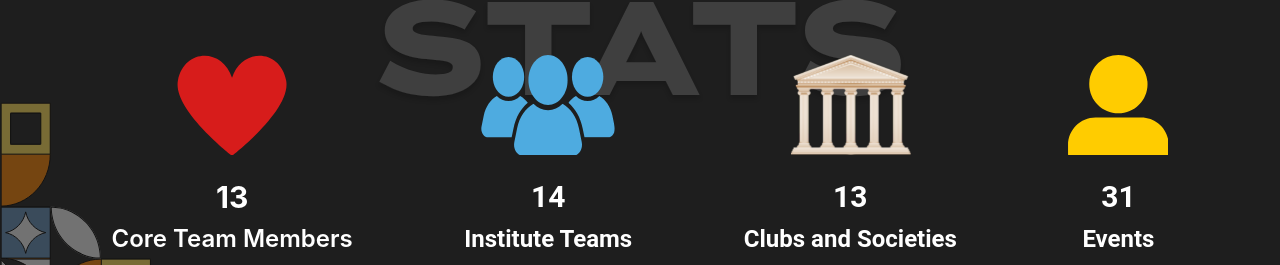
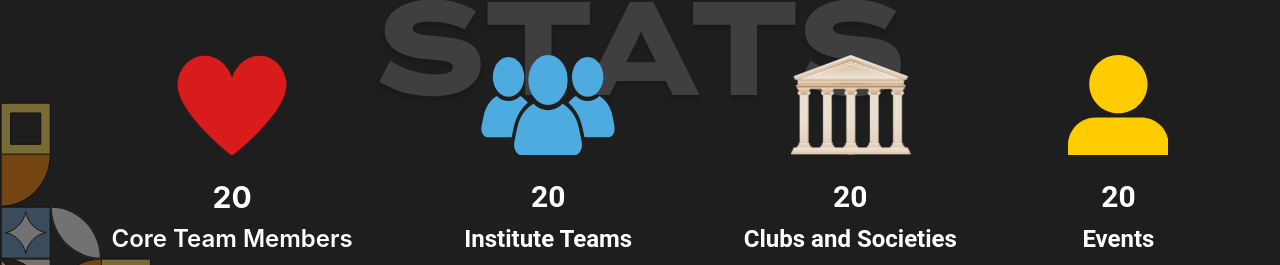
Before and after one commit to Sumitsh28/GSC-IIT-BHU-Frontend, a React (Vite) app in the folder gsc-frontend/: page / in a window 1280 px wide. Shown: the part 1190-1455 px from the top of the page. Built offline with nearby package versions, Linux system fonts and the light colour scheme; a web font is replaced by a local one.

Commit message:
Update Stats counter when user scrolls down

```diff
--- a/gsc-frontend/package.json
+++ b/gsc-frontend/package.json
@@ -16,6 +16,7 @@
     "react": "^18.2.0",
     "react-dom": "^18.2.0",
     "react-icons": "^5.0.1",
+    "react-intersection-observer": "^9.5.3",
     "react-player": "^2.14.1",
     "react-router-dom": "^6.21.3",
     "react-slick": "^0.30.1",
--- a/gsc-frontend/src/components/Quotation.jsx
+++ b/gsc-frontend/src/components/Quotation.jsx
@@ -1,5 +1,4 @@
 import React from "react";
-
 const Quotation = () => {
   return (
     <div className="bg-[url('/assets/QuotationBackground.svg')] bg-no-repeat bg-cover">
--- a/gsc-frontend/src/components/Stats.jsx
+++ b/gsc-frontend/src/components/Stats.jsx
@@ -3,28 +3,33 @@ import Heart from "/assets/Heart.svg";
 import Temple from "/assets/Temple.svg";
 import Individual from "/assets/Individual.svg";
 import Team from "/assets/Team.svg";
+import { useInView } from "react-intersection-observer";
 const Stats = () => {
+  const a = 20; // Fetch from backend from hook
   const [core, setCore] = useState(0);
   const [institute, setInstitute] = useState(0);
   const [clubs, setClubs] = useState(0);
   const [events, setEvents] = useState(0);
-  let timer = 0;
+  const { ref, inView } = useInView({
+    threshold: 0.3,
+  });
   useEffect(() => {
-    clearInterval(timer);
-    if (core > 12 && clubs > 12 && events > 30 && institute > 13) return;
-
-    timer = setInterval(() => {
-      if (core <= 12) setCore(core + 1);
-      if (institute <= 13) setInstitute(institute + 1);
-      if (clubs <= 12) setClubs(clubs + 1);
-      if (events <= 30) setEvents(events + 1);
-    }, 10);
-    return () => clearInterval(timer);
-  }, [core, institute, clubs, events]);
+    let r;
+    console.log('Hello');
+    if(inView && core<a && institute<a && clubs<a && events<a){
+      r = setInterval(()=>{
+        setCore(c=>c+1);
+        setInstitute(i=>i+1);
+        setClubs(c=>c+1);
+        setEvents(e=>e+1);
+      },100)
+    }
+    return ()=>clearInterval(r);
+  }, [clubs,core,institute,events,inView]);
 
   return (
     //For large screens
-    <div className="bg-statsbg ">
+    <div ref={ref} className="bg-statsbg ">
       <div className="bg-[url('/assets/Group.svg')] bg-no-repeat bg-left-bottom bg-18% ">
         <div className="bg-[url('/assets/STATS.svg')] bg-no-repeat bg-top-4 bg-33%">
           <div className="bg-[url('/assets/DiscusThrower.svg')] bg-no-repeat bg-right-bottom bg-18%">
```
Also changed, not shown: 1 other file (tests, documents, lock files or other folders).
